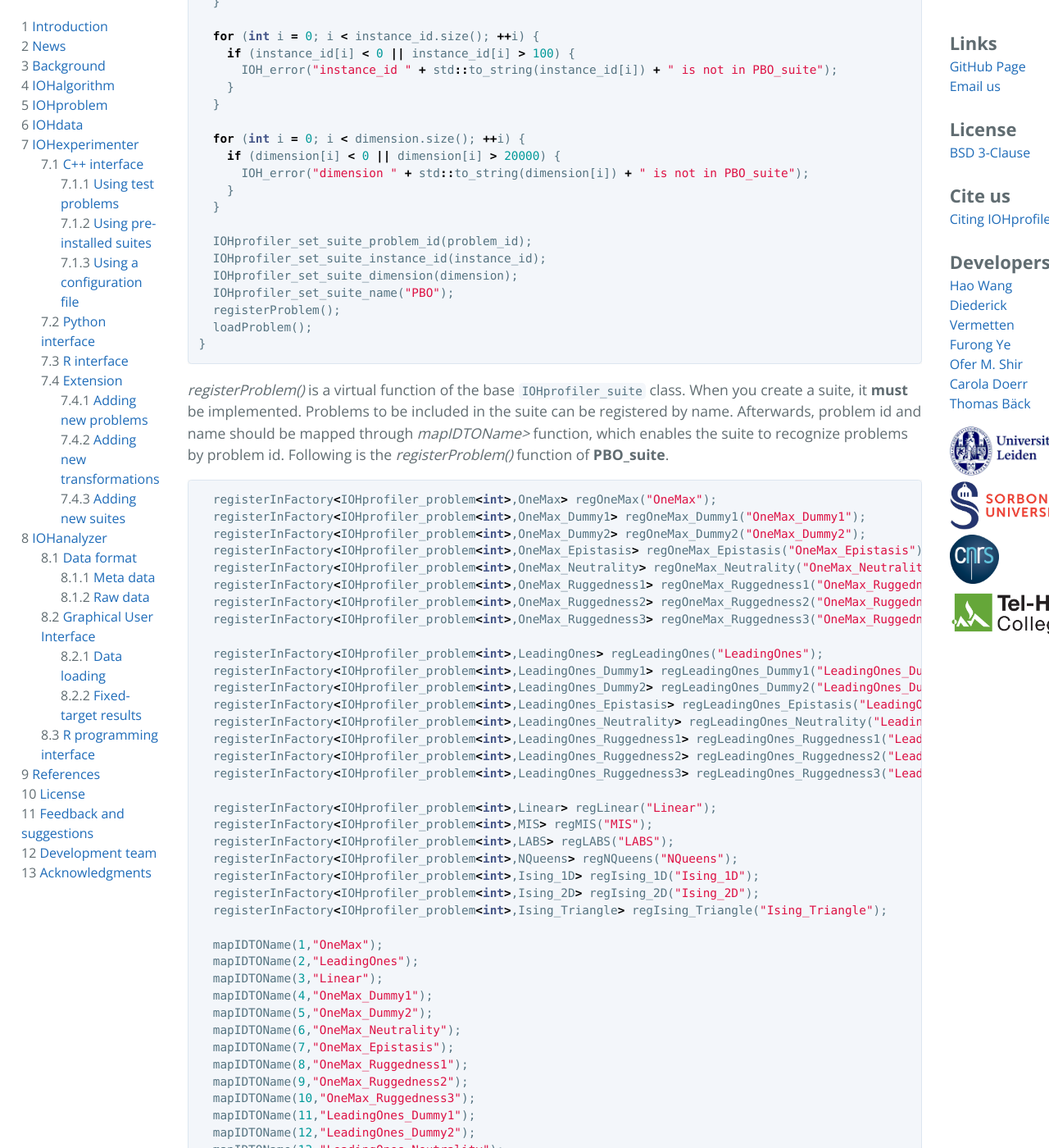
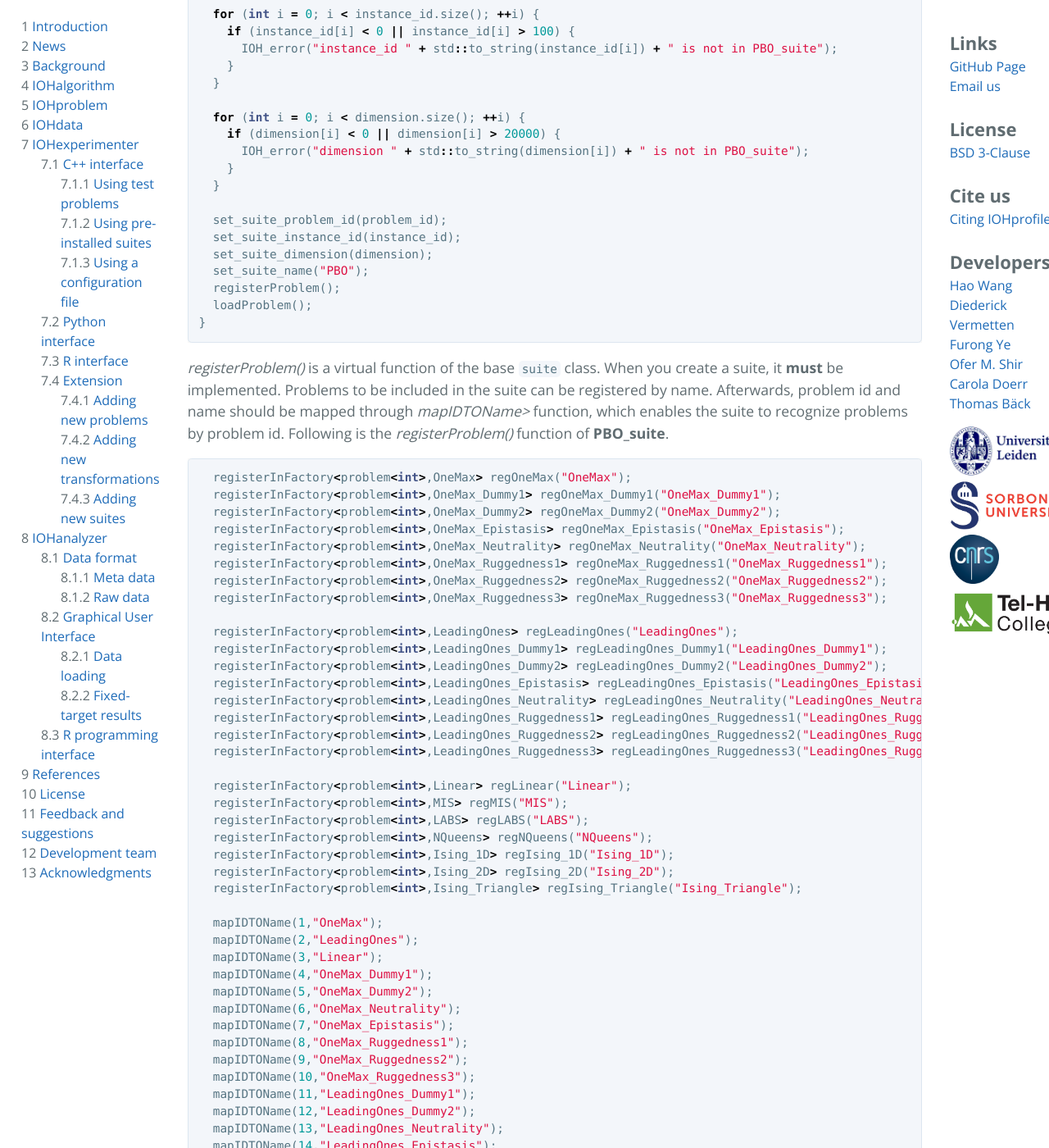
Before and after one commit to IOHprofiler/IOHprofiler.github.io, a Jekyll site: the page built from IOHexperimenter/Adding-Functions.md, in a window 1280 px wide and 1400 px high, scrolled down 3836 px. Shown: the whole window at 82% size. Built offline with Jekyll 4.4.1, drawn with Linux system fonts in a browser that asks for light colours; some of the changed text lies outside the part shown.

Commit message:
Initial commit of work from hackathon

````diff
--- a/IOHexperimenter/Adding-Functions.md
+++ b/IOHexperimenter/Adding-Functions.md
@@ -13,10 +13,10 @@ Once it is succesfully installed, please navigate to the folder `src/problems` a
 
 For this tutorial, we will use the `f_one_max_dummy1.hpp` file as an example. Use this file as the baseline for your own problem.
 
-The structure of any problem within the __IOHexperimenter__ is based on the `IOHprofiler_problem`-class, which is a template class which should be instantiated with the required variable type (`int` or `double`). The class contains the following variables:
+The structure of any problem within the __IOHexperimenter__ is based on the `problem`-class, which is a template class which should be instantiated with the required variable type (`int` or `double`). The class contains the following variables:
 
 * `problem_id` (optional), will be assigned if the problem is added to a suite, otherwise default by 0.
-* `instance_id` (optional),  sets transformation methods on problems. Methods of transformation are implemented in __IOHprofiler_transformation__ class, as described [here 2.2](https://arxiv.org/pdf/1810.05281.pdf).
+* `instance_id` (optional),  sets transformation methods on problems. Methods of transformation are implemented in __transformation__ class, as described [here, section 2.2](https://arxiv.org/pdf/1810.05281.pdf).
 * `problem_name`
 * `problem_type` (optional)
 * `lowerbound`, is a vector of lowerbound for variables.
@@ -27,19 +27,19 @@ The structure of any problem within the __IOHexperimenter__ is based on the `IOH
 * `optimal` (optional), is a vector of optimal objectives, but currently only single objective is supported. If both best_variables and optimum are not given, the optimum will be set as `std::numeric_limits<double>::max()` for maximization optimization, and as `std::numeric_limits<double>::lowest()` for minimization optimization.
 * `maximization_minimization_flag`, sets as 1 for maximization, otherwise for minimization.
 
-To create a problem of __IOHexperimenter__, the correct `IOHprofiler_problem<T>` needs to be inherited, and two functions need to be implemented: <i>construct functions</i> and <i>internel_evaluate</i>. Additionally, you can add pre-processing codes of allocating a problem in the virtual <i>prepare_problem</i> function, to make evluate process more efficient.
+To create a problem of __IOHexperimenter__, the correct `problem<T>` needs to be inherited, and two functions need to be implemented: <i>construct functions</i> and <i>internel_evaluate</i>. Additionally, you can add pre-processing codes of allocating a problem in the virtual <i>prepare_problem</i> function, to make evluate process more efficient.
 
 Taking the implementation of __OneMax__ with reduction transformation as an example, <i>construct functions</i> are as below. `problem_name` and `number_of_objectives` __must__ be set.
 ```cpp
 OneMax_Dummy1(int instance_id = DEFAULT_INSTANCE, int dimension = DEFAULT_DIMENSION) {
-  IOHprofiler_set_instance_id(instance_id);
-  IOHprofiler_set_problem_name("OneMax_Dummy1");
-  IOHprofiler_set_problem_type("pseudo_Boolean_problem");
-  IOHprofiler_set_number_of_objectives(1);
-  IOHprofiler_set_lowerbound(0);
-  IOHprofiler_set_upperbound(1);
-  IOHprofiler_set_best_variables(1);
-  IOHprofiler_set_number_of_variables(dimension);
+  set_instance_id(instance_id);
+  set_problem_name("OneMax_Dummy1");
+  set_problem_type("pseudo_Boolean_problem");
+  set_number_of_objectives(1);
+  set_lowerbound(0);
+  set_upperbound(1);
+  set_best_variables(1);
+  set_number_of_variables(dimension);
 }
 
 ~OneMax_Dummy1() {};
@@ -49,7 +49,7 @@ The <i>internal_evaluate</i> __must__ be implemented as well. It is used during
 ```cpp
 std::vector<int> info;
 void prepare_problem() {
-  info = dummy(IOHprofiler_get_number_of_variables(),0.5,10000);
+  info = dummy(get_number_of_variables(),0.5,10000);
 }
 
 double internal_evaluate(const std::vector<int> &x) {
@@ -71,25 +71,25 @@ static OneMax_Dummy1 * createInstance(int instance_id = DEFAULT_INSTANCE, int di
 };
 ```
 
-To register the problem, you can use the <i>geniricGenerator</i> in [IOHprofiler_class_generator](https://github.com/IOHprofiler/IOHexperimenter/blob/developing/src/Template/IOHprofiler_class_generator.hpp). For example, you can use the following statement to register and create __OneMax__ with reduction transformation,
+To register the problem, you can use the <i>geniricGenerator</i> in [class_generator](https://github.com/IOHprofiler/IOHexperimenter/blob/developing/src/Template/class_generator.hpp). For example, you can use the following statement to register and create __OneMax__ with reduction transformation,
 
 ```cpp
 // Register
-static registerInFactory<IOHprofiler_problem<int>,OneMax_Dummy1> regOneMax_Dummy1("OneMax_Dummy1");
+static registerInFactory<problem<int>,OneMax_Dummy1> regOneMax_Dummy1("OneMax_Dummy1");
 // Create
-std::shared_ptr<IOHprofiler_problem<int>> problem = genericGenerator<IOHprofiler_problem<int>>::instance().create("OneMax_Dummy1");
+std::shared_ptr<problem<int>> problem = genericGenerator<problem<int>>::instance().create("OneMax_Dummy1");
 ```
 
 ## <a name="adding-new-transformations"></a>Adding new transformations
 Transformations methods are applied during evaluate process of __IOHexperimenter__. Different transfromation interfaces have been create for integer (`int`) type variables and real (`double`) type variables. One class of transformation methods are available for new added function with int variables and `pseudo_Boolean_problem` problem type. the original problem is with instance_id 1, scale and shift are applied on objectives for instance_id in [2,100], XOR is applied on variables for instance_id in [2,50], and sigma function is applied on variables for instance_id in [51,100].
-If you want to adapt specfic transformation methods for new added problems, methods shoud be implemented in `IOHprofiler_transformation.hpp` and revoked by the corresponding <i>variables_transformation</i> function and <i>objectives_transformation</i> function.
+If you want to adapt specfic transformation methods for new added problems, methods shoud be implemented in `transformation.hpp` and revoked by the corresponding <i>variables_transformation</i> function and <i>objectives_transformation</i> function.
 
 
 ## <a name="adding-new-suites"></a>Adding new suites
 
-[IOHprofiler_suite]() is the base `class` of suites of __IOHexperimenter__. The property variables of problems include:
+[suite]() is the base `class` of suites of __IOHexperimenter__. The property variables of problems include:
 * `problem_id`, a vector containing the ids of the problems to be tested.
-* `instance_id`, a vector containing the ids of the instances of the problems. Intance ids specify which transformations will be applied to the problem. Methods of transformation are implemented in __IOHprofiler_transformation__ class, as described [here 2.2](https://arxiv.org/pdf/1810.05281.pdf).
+* `instance_id`, a vector containing the ids of the instances of the problems. Intance ids specify which transformations will be applied to the problem. Methods of transformation are implemented in __transformation__ class, as described [here 2.2](https://arxiv.org/pdf/1810.05281.pdf).
 * `dimension`, a vector containing the dimensions of the problems.
 * `number_of_problems`
 * `number_of_instances`
@@ -112,10 +112,10 @@ PBO_suite() {
   }
   dimension.push_back(100);
 
-  IOHprofiler_set_suite_problem_id(problem_id);
-  IOHprofiler_set_suite_instance_id(instance_id);
-  IOHprofiler_set_suite_dimension(dimension);
-  IOHprofiler_set_suite_name("PBO");
+  set_suite_problem_id(problem_id);
+  set_suite_instance_id(instance_id);
+  set_suite_dimension(dimension);
+  set_suite_name("PBO");
   registerProblem();
   loadProblem();
 };
@@ -139,42 +139,42 @@ PBO_suite(std::vector<int> problem_id, std::vector<int> instance_id, std::vector
     }
   }
 
-  IOHprofiler_set_suite_problem_id(problem_id);
-  IOHprofiler_set_suite_instance_id(instance_id);
-  IOHprofiler_set_suite_dimension(dimension);
-  IOHprofiler_set_suite_name("PBO");
+  set_suite_problem_id(problem_id);
+  set_suite_instance_id(instance_id);
+  set_suite_dimension(dimension);
+  set_suite_name("PBO");
   registerProblem();
   loadProblem();
 }
 ```
 
-<i>registerProblem()</i> is a virtual function of the base `IOHprofiler_suite` class. When you create a suite, it __must__ be implemented. Problems to be included in the suite can be registered by name. Afterwards, problem id and name should be mapped through <i>mapIDTOName></i> function, which enables the suite to recognize problems by problem id. Following is the <i>registerProblem()</i> function of __PBO_suite__.
+<i>registerProblem()</i> is a virtual function of the base `suite` class. When you create a suite, it __must__ be implemented. Problems to be included in the suite can be registered by name. Afterwards, problem id and name should be mapped through <i>mapIDTOName></i> function, which enables the suite to recognize problems by problem id. Following is the <i>registerProblem()</i> function of __PBO_suite__.
 ```cpp
-  registerInFactory<IOHprofiler_problem<int>,OneMax> regOneMax("OneMax");
-  registerInFactory<IOHprofiler_problem<int>,OneMax_Dummy1> regOneMax_Dummy1("OneMax_Dummy1");
-  registerInFactory<IOHprofiler_problem<int>,OneMax_Dummy2> regOneMax_Dummy2("OneMax_Dummy2");
-  registerInFactory<IOHprofiler_problem<int>,OneMax_Epistasis> regOneMax_Epistasis("OneMax_Epistasis");
-  registerInFactory<IOHprofiler_problem<int>,OneMax_Neutrality> regOneMax_Neutrality("OneMax_Neutrality");
-  registerInFactory<IOHprofiler_problem<int>,OneMax_Ruggedness1> regOneMax_Ruggedness1("OneMax_Ruggedness1");
-  registerInFactory<IOHprofiler_problem<int>,OneMax_Ruggedness2> regOneMax_Ruggedness2("OneMax_Ruggedness2");
-  registerInFactory<IOHprofiler_problem<int>,OneMax_Ruggedness3> regOneMax_Ruggedness3("OneMax_Ruggedness3");
+  registerInFactory<problem<int>,OneMax> regOneMax("OneMax");
+  registerInFactory<problem<int>,OneMax_Dummy1> regOneMax_Dummy1("OneMax_Dummy1");
+  registerInFactory<problem<int>,OneMax_Dummy2> regOneMax_Dummy2("OneMax_Dummy2");
+  registerInFactory<problem<int>,OneMax_Epistasis> regOneMax_Epistasis("OneMax_Epistasis");
+  registerInFactory<problem<int>,OneMax_Neutrality> regOneMax_Neutrality("OneMax_Neutrality");
+  registerInFactory<problem<int>,OneMax_Ruggedness1> regOneMax_Ruggedness1("OneMax_Ruggedness1");
+  registerInFactory<problem<int>,OneMax_Ruggedness2> regOneMax_Ruggedness2("OneMax_Ruggedness2");
+  registerInFactory<problem<int>,OneMax_Ruggedness3> regOneMax_Ruggedness3("OneMax_Ruggedness3");
 
-  registerInFactory<IOHprofiler_problem<int>,LeadingOnes> regLeadingOnes("LeadingOnes");
-  registerInFactory<IOHprofiler_problem<int>,LeadingOnes_Dummy1> regLeadingOnes_Dummy1("LeadingOnes_Dummy1");
-  registerInFactory<IOHprofiler_problem<int>,LeadingOnes_Dummy2> regLeadingOnes_Dummy2("LeadingOnes_Dummy2");
-  registerInFactory<IOHprofiler_problem<int>,LeadingOnes_Epistasis> regLeadingOnes_Epistasis("LeadingOnes_Epistasis");
-  registerInFactory<IOHprofiler_problem<int>,LeadingOnes_Neutrality> regLeadingOnes_Neutrality("LeadingOnes_Neutrality");
-  registerInFactory<IOHprofiler_problem<int>,LeadingOnes_Ruggedness1> regLeadingOnes_Ruggedness1("LeadingOnes_Ruggedness1");
-  registerInFactory<IOHprofiler_problem<int>,LeadingOnes_Ruggedness2> regLeadingOnes_Ruggedness2("LeadingOnes_Ruggedness2");
-  registerInFactory<IOHprofiler_problem<int>,LeadingOnes_Ruggedness3> regLeadingOnes_Ruggedness3("LeadingOnes_Ruggedness3");
+  registerInFactory<problem<int>,LeadingOnes> regLeadingOnes("LeadingOnes");
+  registerInFactory<problem<int>,LeadingOnes_Dummy1> regLeadingOnes_Dummy1("LeadingOnes_Dummy1");
+  registerInFactory<problem<int>,LeadingOnes_Dummy2> regLeadingOnes_Dummy2("LeadingOnes_Dummy2");
+  registerInFactory<problem<int>,LeadingOnes_Epistasis> regLeadingOnes_Epistasis("LeadingOnes_Epistasis");
+  registerInFactory<problem<int>,LeadingOnes_Neutrality> regLeadingOnes_Neutrality("LeadingOnes_Neutrality");
+  registerInFactory<problem<int>,LeadingOnes_Ruggedness1> regLeadingOnes_Ruggedness1("LeadingOnes_Ruggedness1");
+  registerInFactory<problem<int>,LeadingOnes_Ruggedness2> regLeadingOnes_Ruggedness2("LeadingOnes_Ruggedness2");
+  registerInFactory<problem<int>,LeadingOnes_Ruggedness3> regLeadingOnes_Ruggedness3("LeadingOnes_Ruggedness3");
 
-  registerInFactory<IOHprofiler_problem<int>,Linear> regLinear("Linear");
-  registerInFactory<IOHprofiler_problem<int>,MIS> regMIS("MIS");
-  registerInFactory<IOHprofiler_problem<int>,LABS> regLABS("LABS");
-  registerInFactory<IOHprofiler_problem<int>,NQueens> regNQueens("NQueens");
-  registerInFactory<IOHprofiler_problem<int>,Ising_1D> regIsing_1D("Ising_1D");
-  registerInFactory<IOHprofiler_problem<int>,Ising_2D> regIsing_2D("Ising_2D");
-  registerInFactory<IOHprofiler_problem<int>,Ising_Triangle> regIsing_Triangle("Ising_Triangle");
+  registerInFactory<problem<int>,Linear> regLinear("Linear");
+  registerInFactory<problem<int>,MIS> regMIS("MIS");
+  registerInFactory<problem<int>,LABS> regLABS("LABS");
+  registerInFactory<problem<int>,NQueens> regNQueens("NQueens");
+  registerInFactory<problem<int>,Ising_1D> regIsing_1D("Ising_1D");
+  registerInFactory<problem<int>,Ising_2D> regIsing_2D("Ising_2D");
+  registerInFactory<problem<int>,Ising_Triangle> regIsing_Triangle("Ising_Triangle");
 
   mapIDTOName(1,"OneMax");
   mapIDTOName(2,"LeadingOnes");
@@ -211,11 +211,11 @@ static PBO_suite * createInstance(std::vector<int> problem_id, std::vector<int>
   return new PBO_suite(problem_id, instance_id, dimension);
 };
 ```
-To register the suite, you can use the <i>geniricGenerator</i> in [IOHprofiler_class_generator](https://github.com/IOHprofiler/IOHexperimenter/blob/developing/src/Template/IOHprofiler_class_generator.hpp). For example, you can use the following statement to register and create __PBO_suite__ ,
+To register the suite, you can use the <i>geniricGenerator</i> in [class_generator](https://github.com/IOHprofiler/IOHexperimenter/blob/developing/src/Template/class_generator.hpp). For example, you can use the following statement to register and create __PBO_suite__ ,
 ```cpp
 // Register
-static registerInFactory<IOHprofiler_suite<int>,PBO_suite> regPBO("PBO");
+static registerInFactory<suite<int>,PBO_suite> regPBO("PBO");
 // Create
-std::shared_ptr<IOHprofiler_suite<InputType>> suite = genericGenerator<IOHprofiler_suite<int>>::instance().create("PBO");
+std::shared_ptr<suite<InputType>> suite = genericGenerator<suite<int>>::instance().create("PBO");
 );
 ```
````
Also changed, not shown: IOHdata.md (+1 -1 lines), IOHexperimenter/Cpp.md (+66 -41 lines), citation.md (+18 -0 lines), developers.md (+1 -0 lines).
